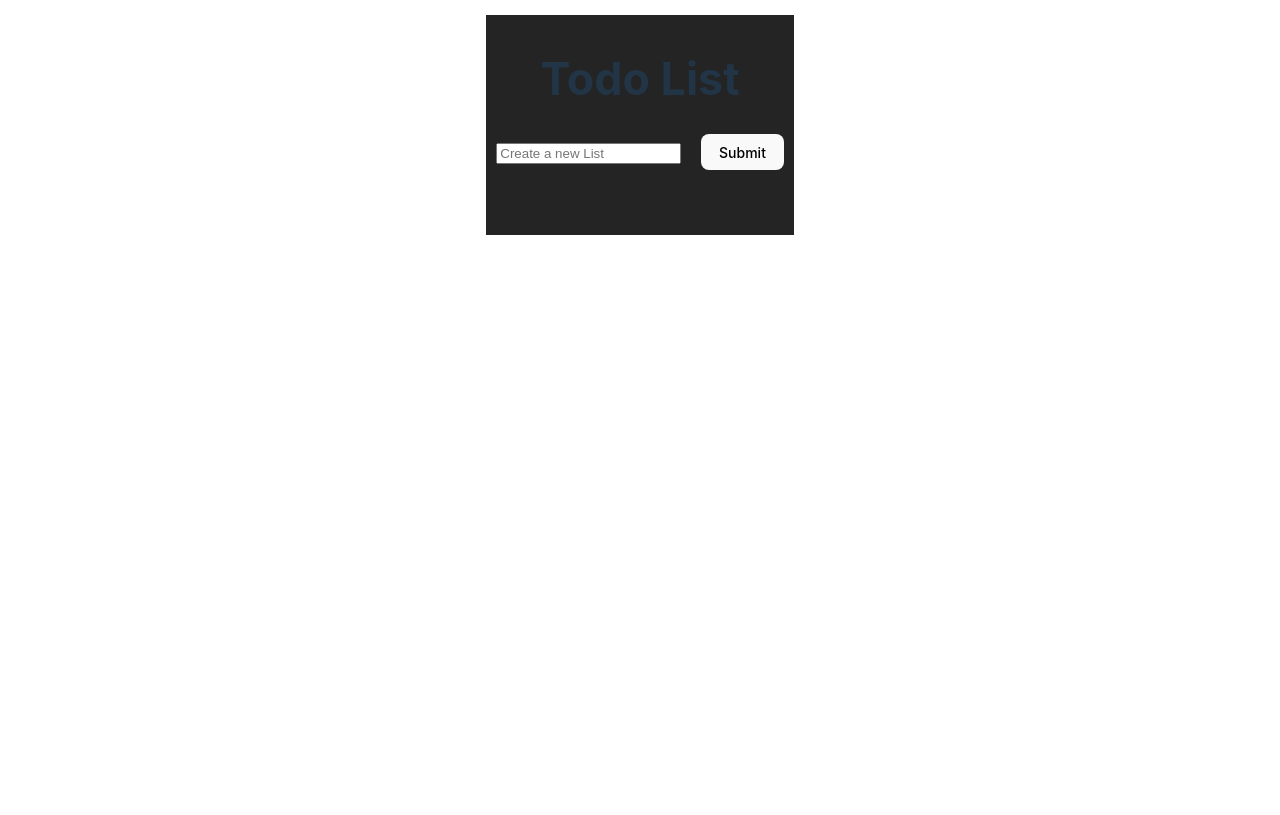
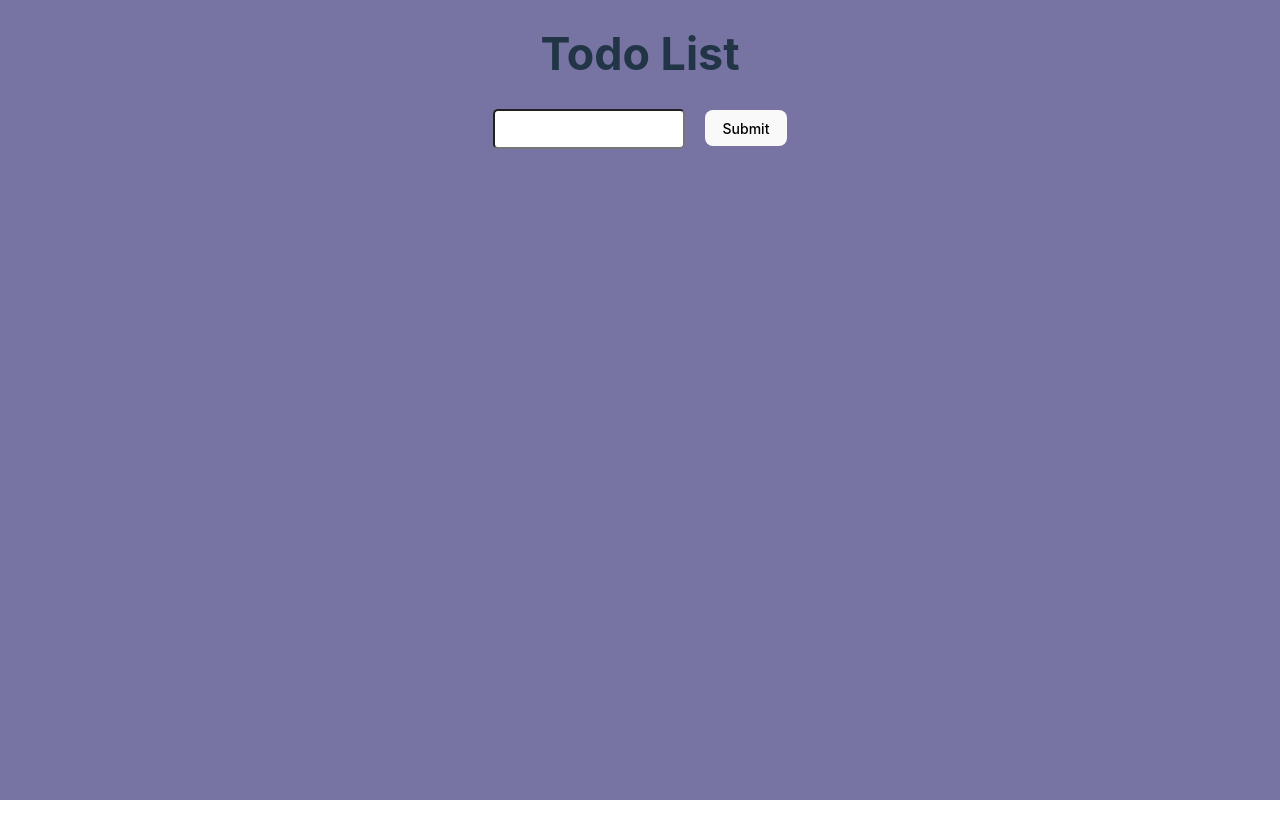
Before and after one commit to Cakeza007/TodoList, a React (Vite) app: page / in a window 1280 px wide. Built offline with nearby package versions, Linux system fonts and the light colour scheme.

Commit message:
tododay14

```diff
--- a/src/App.jsx
+++ b/src/App.jsx
@@ -1,61 +1,58 @@
 import { Layout, Form } from "antd";
 import { useState } from "react";
-import Input from "./Input.jsx";
+import InputList from "./Input.jsx";
 import AddList from "./List.jsx";
 
 function TodoList() {
-  const [List, setList] = useState([]);
-  const [InputList, setInputList] = useState();
-  const [Edit, setEdit] = useState();
+  const [list, setList] = useState([]);
+  const [inputList, setInputList] = useState();
+  const [edit, setEdit] = useState();
 
   const onSubmit = () => {
-    if (Edit != null) {
-      const newList = List.map((e, i) => {
-        if (i === Edit) return InputList;
+    if (edit != null) {
+      const newList = list.map((e, i) => {
+        if (i === edit) return inputList;
         return e;
       });
       setList(newList);
       setInputList("");
       setEdit(undefined);
     } else {
-      if (InputList.length) setList([...List, InputList]);
+      if (inputList.length) setList([...list, inputList]);
       setInputList("");
-      console.log(List);
+      console.log(list);
     }
   };
 
   const onEdit = (index) => {
-    const value = List.find((_, i) => i === index);
+    const value = list.find((_, i) => i === index);
     if (value) setInputList(value);
     setEdit(index);
   };
 
   const Delete = (index) => {
-    const newList = List.filter((_, i) => i !== index);
+    const newList = list.filter((_, i) => i !== index);
     setList(newList);
   };
 
   return (
     <Layout
       style={{
-        margin: "15px 80px",
-        padding: 10,
-        minHeight: 220,
-        backgroundColor: "#242424",
+        backgroundColor: "#7774a3",
+        height: "100vh",
+        width: "100vw",
+
       }}
     >
       <div>
-        <Input
+        <InputList
           onSubmit={onSubmit}
-          InputList={InputList}
+          inputList={inputList}
           setInputList={setInputList}
         />
       </div>
       <div>
-        <AddList
-          List={List}
-          Delete={Delete}
-          onEdit={onEdit} />
+        <AddList list={list} Delete={Delete} onEdit={onEdit} />
       </div>
     </Layout>
   );
--- a/src/Input.jsx
+++ b/src/Input.jsx
@@ -1,16 +1,24 @@
 import { Layout, Form } from "antd";
 
-function TodoInput({ onSubmit, InputList, setInputList }) {
+function TodoInput({ onSubmit, inputList, setInputList }) {
   return (
     <div>
       <h1>Todo List</h1>
       <input
         type="text"
-        value={InputList}
+        value={inputList}
         onChange={(e) => setInputList(e.target.value)}
-        placeholder="Create a new List"
+        style={{
+          color: "black",
+          backgroundColor: "white",
+          borderRadius: "5px",
+          height: "5vh",
+          width: "15vw",
+        }}
       />
-      <button onClick={onSubmit} style={{marginLeft: "20px"}}>Submit</button>
+      <button onClick={onSubmit} style={{ marginLeft: "20px" }}>
+        Submit
+      </button>
     </div>
   );
 }
--- a/src/List.jsx
+++ b/src/List.jsx
@@ -4,10 +4,10 @@
 import { Layout, Form } from "antd";
 import { useState } from "react";
 
-function List({List, Delete, onEdit}) {
+function List({list, Delete, onEdit}) {
   return (
     <div>
-    {List.map((e, index) => {
+      {list.map((e, index) => {
          return (
           <li key={index}>
             {e}
@@ -17,6 +17,7 @@ return (
         );
       })}
     </div>
-);
+  )
+
 }
 export default List;
--- a/src/index.css
+++ b/src/index.css
@@ -6,7 +6,7 @@
 
   color-scheme: light dark;
   color: rgba(255, 255, 255, 0.87);
-  background-color: #242424;
+  background-color: #7774a3;
 
   font-synthesis: none;
   text-rendering: optimizeLegibility;
```
Lines whose indentation alone changed are shown as unchanged.
